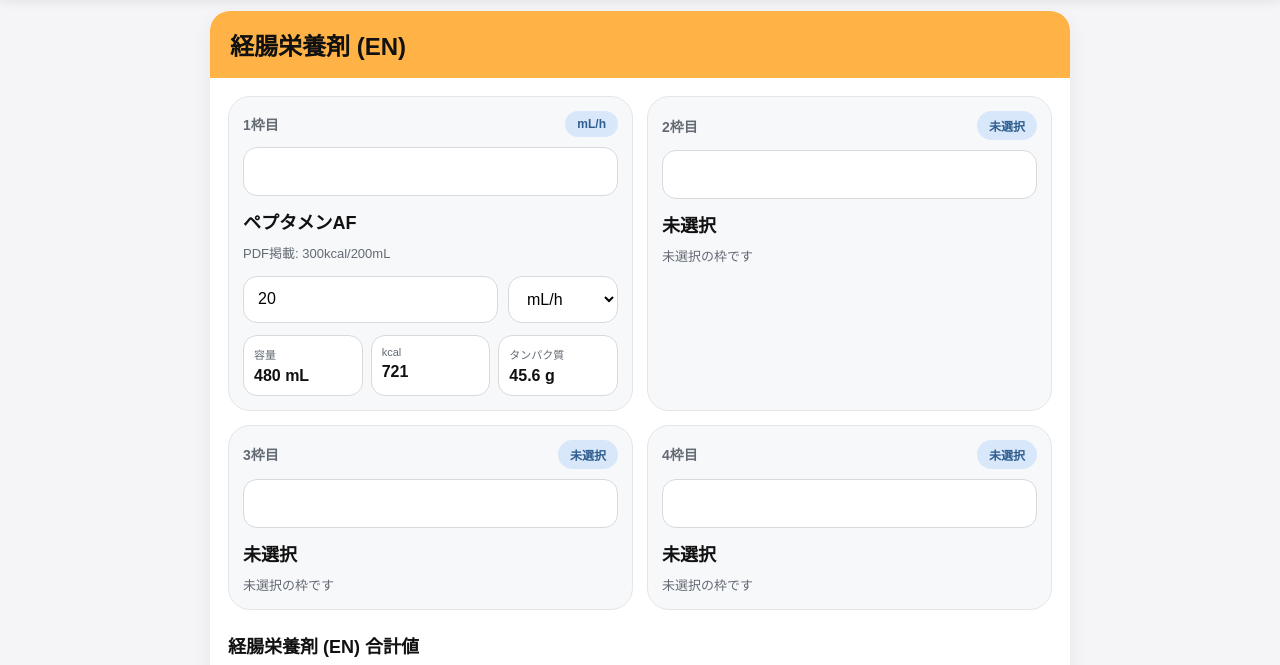
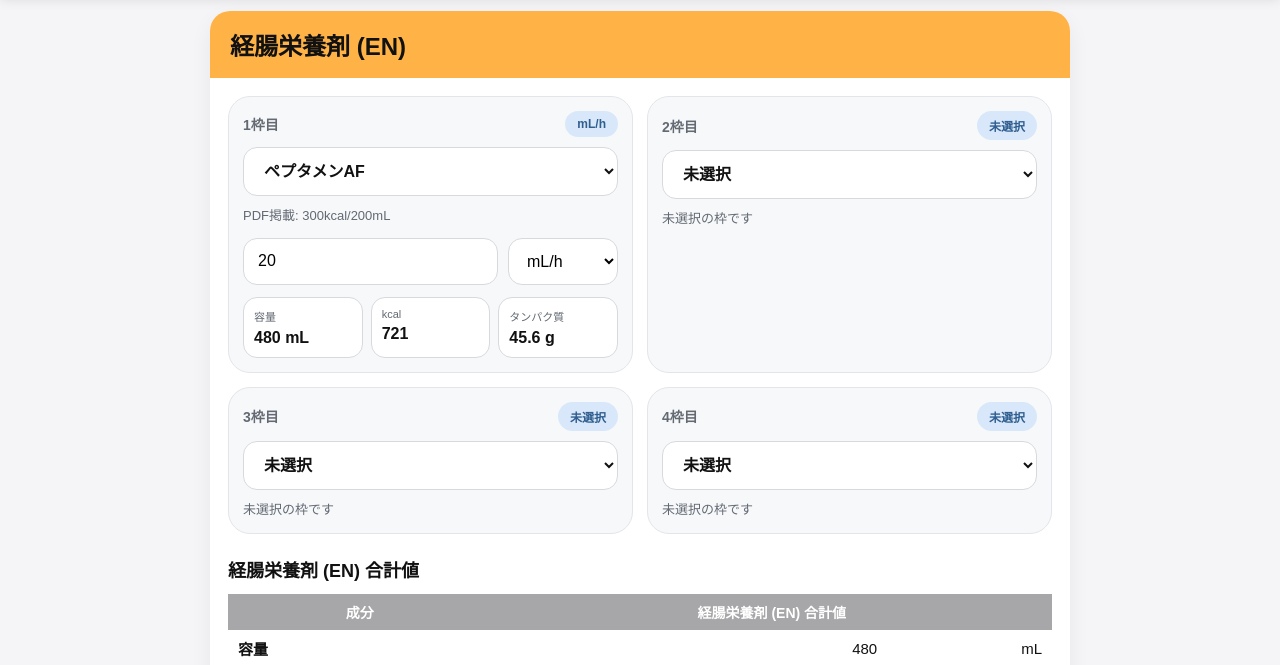
Before and after one commit to am708annfriday-rgb/nutrition-calculator, a plain HTML site: page prototype/index.html in a window 1280 px wide. Shown: the part 87-752 px from the top of the page. Drawn offline with Linux system fonts and the light colour scheme.

Commit message:
Remove duplicate drug name display

```diff
--- a/prototype/app.js
+++ b/prototype/app.js
@@ -397,7 +397,6 @@
           <select class="slot-select" data-group="${group}" data-index="${index}" data-field="productId">
             ${createOptions(group, row.productId)}
           </select>
-          <h3 class="slot-product-name" data-cell="name">${name}</h3>
           <p class="slot-meta" data-cell="meta">${meta}</p>
           <div class="${showInputs ? "" : "hidden"}" data-input-area>
           <div class="dose-row">
@@ -553,10 +552,7 @@
   const result = calculateRow(row);
   const product = result.product;
   const meta = product ? product.note : "未選択の枠です";
-  const name = product ? product.name : "未選択";
-
   const badge = card.querySelector('[data-cell="badge"]');
-  const nameNode = card.querySelector('[data-cell="name"]');
   const metaNode = card.querySelector('[data-cell="meta"]');
   const volume = card.querySelector('[data-cell="volume"]');
   const kcal = card.querySelector('[data-cell="kcal"]');
@@ -564,7 +560,6 @@
   const inputArea = card.querySelector("[data-input-area]");
 
   if (badge) badge.textContent = product ? getUnitLabel(row.unit) : "未選択";
-  if (nameNode) nameNode.textContent = name;
   if (metaNode) metaNode.textContent = meta;
   if (volume) volume.textContent = `${formatNumber(result.volumeMl, 0)} mL`;
   if (kcal) kcal.textContent = formatNumber(result.kcal, 1);
--- a/prototype/styles.css
+++ b/prototype/styles.css
@@ -134,9 +134,10 @@
 }
 
 .slot-select {
-  background: var(--blue);
-  color: white;
-  border: none;
+  background: white;
+  color: var(--text);
+  -webkit-text-fill-color: var(--text);
+  border: 2px solid #73b7f5;
   padding: 14px 16px;
   font-size: 16px;
   font-weight: 700;
```
